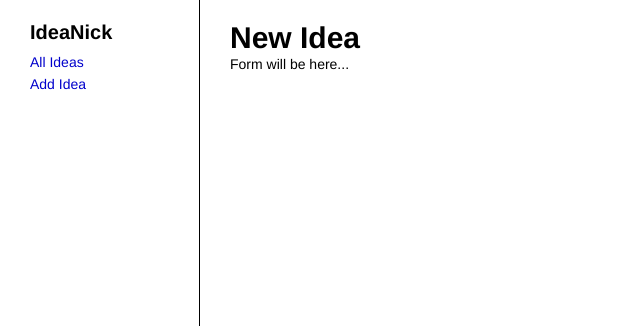
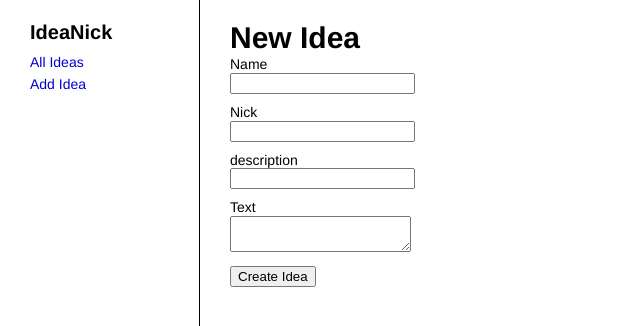
Before and after one commit to SakhAlgo/IdeaNick, a React (Vite) app in the folder webapp/: page /ideas/new in a window 1280 px wide. Shown: the top 326 px of the page, without its empty margins (0-640 px from the left). Built offline with nearby package versions, Linux system fonts and the light colour scheme; what @trpc/react-query would draw is missing.

Commit message:
Lesson 32 add forms

```diff
--- a/package.json
+++ b/package.json
@@ -10,6 +10,7 @@
     "types": "pnpm -r --parallel types",
     "lint": "pnpm -r --parallel lint",
     "prettify": "pnpm  -r --parallel prettify",
+    "gencmp": "node create-component.js",
     "prepare": "husky"
   },
   "devDependencies": {
--- /dev/null
+++ b/webapp/src/components/Input/index.tsx
@@ -0,0 +1,29 @@
+export const Input = ({
+  name,
+  label,
+  state,
+  setState,
+}: {
+  name: string
+  label: string
+  // eslint-disable-next-line @typescript-eslint/no-explicit-any
+  state: Record<string, any>
+  // eslint-disable-next-line @typescript-eslint/no-explicit-any
+  setState: React.Dispatch<React.SetStateAction<any>>
+}) => {
+  return (
+    <div style={{ marginBottom: 10 }}>
+      <label htmlFor={name}>{label}</label>
+      <br />
+      <input
+        type="text"
+        onChange={(e) => {
+          setState({ ...state, [name]: e.target.value })
+        }}
+        value={state[name]}
+        name={name}
+        id={name}
+      />
+    </div>
+  )
+}
--- /dev/null
+++ b/webapp/src/components/Input/style.module.scss
@@ -0,0 +1,2 @@
+.input {
+}
--- /dev/null
+++ b/webapp/src/components/TextArea/index.tsx
@@ -0,0 +1,28 @@
+export const TextArea = ({
+  name,
+  label,
+  state,
+  setState,
+}: {
+  name: string
+  label: string
+  // eslint-disable-next-line @typescript-eslint/no-explicit-any
+  state: Record<string, any>
+  // eslint-disable-next-line @typescript-eslint/no-explicit-any
+  setState: React.Dispatch<React.SetStateAction<any>>
+}) => {
+  return (
+    <div style={{ marginBottom: 10 }}>
+      <label htmlFor={name}>{label}</label>
+      <br />
+      <textarea
+        onChange={(e) => {
+          setState({ ...state, [name]: e.target.value })
+        }}
+        value={state[name]}
+        name={name}
+        id={name}
+      />
+    </div>
+  )
+}
--- a/webapp/src/pages/NewIdeaPage/index.tsx
+++ b/webapp/src/pages/NewIdeaPage/index.tsx
@@ -1,10 +1,31 @@
-import css from './index.module.scss'
+import { useState } from 'react'
+import { Input } from '../../components/Input'
+import { Segment } from '../../components/Segment'
+import { TextArea } from '../../components/TextArea'
 
 export const NewIdeaPage = () => {
+  const [state, setState] = useState({
+    name: '',
+    nick: '',
+    description: '',
+    text: '',
+  })
+
   return (
-    <div>
-      <h1 className={css.title}>New Idea</h1>
-      <div>Form will be here...</div>
-    </div>
+    <Segment title="New Idea">
+      <form
+        onSubmit={(e) => {
+          e.preventDefault()
+          console.info('Submitted', state)
+        }}
+      >
+        <Input name="name" label="Name" state={state} setState={setState} />
+        <Input name="nick" label="Nick" state={state} setState={setState} />
+        <Input name="description" label="description" state={state} setState={setState} />
+        <TextArea name="text" label="Text" state={state} setState={setState} />
+
+        <button type="submit">Create Idea</button>
+      </form>
+    </Segment>
   )
 }
```
Also changed, not shown: webapp/.stylelintrc.yml, 1 other file (tests, documents, lock files or other folders).
